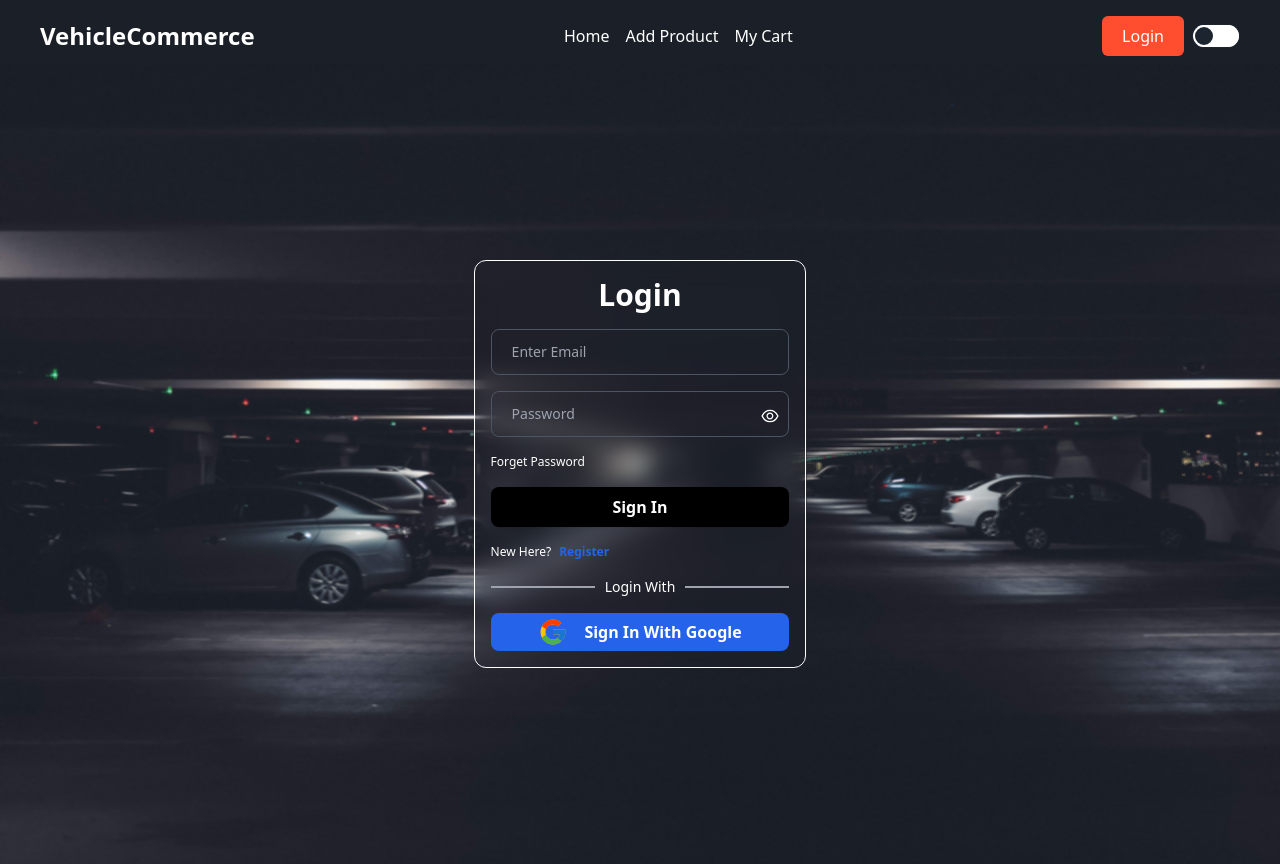
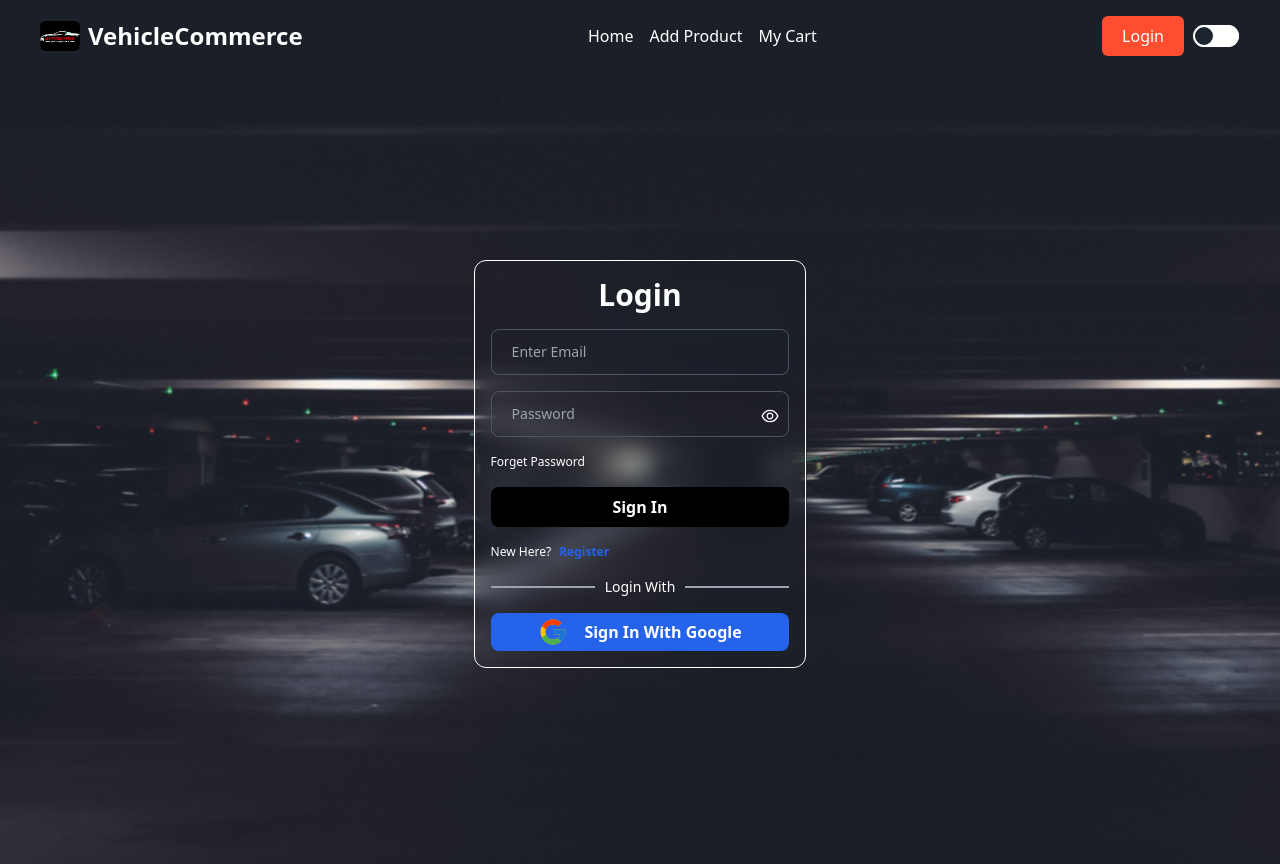
Before and after one commit to ornob90/vehicle-commerce-client, a React (Vite) app: page /login in a window 1280 px wide. Built offline with nearby package versions, Linux system fonts and the light colour scheme; no server answers.

Commit message:
adding title

```diff
--- a/src/components/Form/ProductForm.jsx
+++ b/src/components/Form/ProductForm.jsx
@@ -76,7 +76,7 @@ const ProductForm = ({ action, product }) => {
   return (
     <Container className="min-h-[300px] mb-10">
       <form
-        className=" grid grid-cols-1 md:grid-cols-6 md:grid-row-6 gap-4 w-[80%] lg:w-[70%] mx-auto pt-16"
+        className=" grid grid-cols-1 md:grid-cols-6 md:grid-row-6 gap-4 w-[80%] lg:w-[70%] mx-auto pt-16 -z-10"
         onSubmit={handleFormSubmit}
       >
         <TextField
@@ -87,7 +87,7 @@ const ProductForm = ({ action, product }) => {
           id="outlined-basic"
           label="Brand"
           variant="outlined"
-          className="md:col-span-3 md:row-span-1"
+          className="-z-10 md:col-span-3 md:row-span-1"
         />
 
         <TextField
@@ -98,7 +98,7 @@ const ProductForm = ({ action, product }) => {
           id="outlined-basic"
           label="Name"
           variant="outlined"
-          className="md:col-span-3 md:row-span-1"
+          className="-z-10 md:col-span-3 md:row-span-1"
         />
         <TextareaAutosize
           onChange={(e) => setShortDescription(e.target.value)}
@@ -118,7 +118,7 @@ const ProductForm = ({ action, product }) => {
           id="outlined-basic"
           label="Price"
           variant="outlined"
-          className="md:col-span-2 md:row-span-1"
+          className="-z-10 md:col-span-2 md:row-span-1"
           type="number"
         />
         <TextField
@@ -129,7 +129,7 @@ const ProductForm = ({ action, product }) => {
           id="outlined-basic"
           label="Horsepower"
           variant="outlined"
-          className="md:col-span-2 md:row-span-1"
+          className="-z-10 md:col-span-2 md:row-span-1"
           type="number"
         />
         <TextField
@@ -140,7 +140,7 @@ const ProductForm = ({ action, product }) => {
           id="outlined-basic"
           label="Type"
           variant="outlined"
-          className="md:col-span-2 md:row-span-1"
+          className="-z-10 md:col-span-2 md:row-span-1"
         />
         <TextField
           onChange={(e) => setImage(e.target.value)}
@@ -150,7 +150,7 @@ const ProductForm = ({ action, product }) => {
           id="outlined-basic"
           label="Image URL"
           variant="outlined"
-          className="md:col-span-4 md:row-span-1"
+          className="-z-10 md:col-span-4 md:row-span-1"
         />
         <TextField
           onChange={(e) => setRating(e.target.value)}
@@ -160,7 +160,7 @@ const ProductForm = ({ action, product }) => {
           id="outlined-basic"
           label="Rating"
           variant="outlined"
-          className="md:col-span-2 md:row-span-1"
+          className="-z-10 md:col-span-2 md:row-span-1"
           type="number"
           min={0}
           max={5}
@@ -173,7 +173,7 @@ const ProductForm = ({ action, product }) => {
           id="outlined-basic"
           label="Highway Mileage"
           variant="outlined"
-          className="md:col-span-3 md:row-span-1"
+          className="-z-10 md:col-span-3 md:row-span-1"
           type="number"
         />
         <TextField
@@ -184,7 +184,7 @@ const ProductForm = ({ action, product }) => {
           id="outlined-basic"
           label="City Mileage"
           variant="outlined"
-          className="md:col-span-3 md:row-span-1"
+          className="-z-10 md:col-span-3 md:row-span-1"
           type="number"
         />
         <Button className="md:col-span-6 bg-black text-white py-3 rounded-md">
--- a/src/components/Header/Navbar.jsx
+++ b/src/components/Header/Navbar.jsx
@@ -106,7 +106,7 @@ const Navbar = () => {
               <li className="mb-4 flex  flex-row  items-center justify-center">
                 <div className="md:hidden h-[60px] w-[60px] rounded-full border border-black">
                   <img
-                    // src={user?.photoURL}
+                    src={user?.photoURL}
                     alt=""
                     className="w-full h-full rounded-full object-cover"
                   />
@@ -125,8 +125,15 @@ const Navbar = () => {
               {navLinks}
             </ul>
           </div>
-          <NavLink className=" normal-case text-md sm:text-lg md:text-2xl font-bold w-max">
-            VehicleCommerce
+          <NavLink className=" normal-case text-md sm:text-lg md:text-2xl font-bold w-max flex gap-2 items-center">
+            <div className=" w-[25px] h-[25px] md:w-[40px] md:h-[30px]">
+              <img
+                src="/logo/logo.jpg"
+                alt=""
+                className="w-full h-full object-cover rounded-md"
+              />
+            </div>
+            <p>VehicleCommerce</p>
           </NavLink>
         </div>
         <div className="hidden lg:flex">
@@ -153,7 +160,7 @@ const Navbar = () => {
             </Button>
             <input
               type="checkbox"
-              className="toggle toggle-error checked:bg-black md:toggle-md toggle-sm"
+              className="toggle toggle-error checked:bg-black md:toggle-md toggle-sm hidden md:block"
               checked={isDark}
               onChange={handleSwitchTheme}
             />
@@ -162,13 +169,13 @@ const Navbar = () => {
           <div className="flex gap-2">
             <Button
               onClick={() => navigate("/login")}
-              className="bg-[#FF4D30] text-white py-2 px-5 rounded-md"
+              className="bg-[#FF4D30] text-white py-1 px-2 md:py-2 md:px-5 rounded-md text-sm md:text-base"
             >
               Login
             </Button>
             <input
               type="checkbox"
-              className="toggle toggle-error checked:bg-black"
+              className="toggle toggle-error checked:bg-black md:toggle-md toggle-sm hidden md:block"
               checked={isDark}
               onChange={handleSwitchTheme}
             />
```
Also changed, not shown: public/logo/logo.jpg (added), public/logo/logo.png (added).
